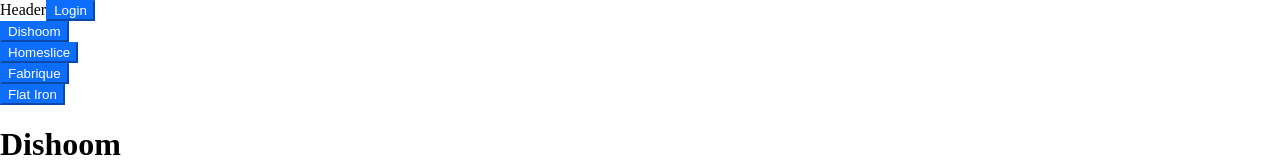
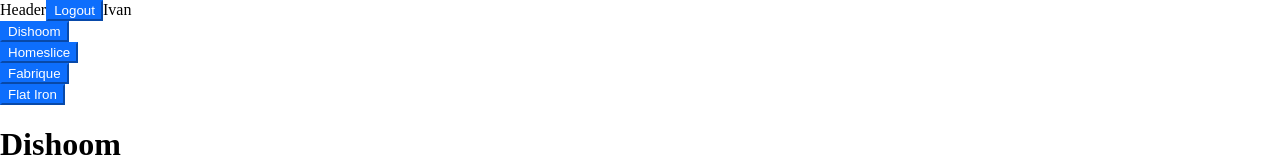
Before and after one commit to DaniilDorovenko/restaurants-app, a React (Vite) app: page / in a window 1280 px wide. Both pictures are taken after a click on the button "Login". Shown: the top 160 px of the page. Built offline with nearby package versions, Linux system fonts and the light colour scheme.

Commit message:
user cotext added

```diff
--- a/src/App.jsx
+++ b/src/App.jsx
@@ -2,12 +2,15 @@
 import { Layout } from './components/layout/component';
 import { restaurants } from "../materials/mock"
 import { Restaurant } from './components/restaurant/component'
-import { Button } from './components/./button/component';
+import { Button } from './components/button/component';
+import { UserContext } from "./components/contexts/user";
 
 export const App = () => {
   const [currentRestaurantNumber, setcurrentRestaurantNumber] = useState(0);
+  const [user, setUser] = useState({ name: '', email: '' });
 
   return (
+    <UserContext.Provider value={{user, setUser}}>
       <Layout>
         {restaurants.map((restaurant, index) => (
           <div key={index}>
@@ -18,7 +21,8 @@
             </Button>
           </div>
         ))}
-      <Restaurant restaurant={restaurants[currentRestaurantNumber]}/>
+        <Restaurant restaurant={restaurants[currentRestaurantNumber]} />
       </Layout>
+    </UserContext.Provider>
   );
 };
--- a/src/components/header/component.jsx
+++ b/src/components/header/component.jsx
@@ -1,30 +1,22 @@
 import React from "react";
 import { useState } from "react";
 import { useContext } from "react";
-// import { UserContext } from "../contexts/user";
 import { Button } from '../button/component';
+import { UserContext } from "../contexts/user";
 
-const UserContext = React.createContext({ name: 'Nobody', email: 'NoEmail' });
 
 export const Header = () => {
-    const [user, setUser] = useState({ name: '', email: '' });
-    const contextedUser = useContext(UserContext);
-
-    function login() {
-        setUser({ name: 'Ivan', email: 'ivan@mail.ru' });
-        console.log(user);
-        console.log(contextedUser);
-    }
+    const { setUser, user } = useContext(UserContext);
+    // const {user} = useContext(UserContext);
+    console.log(user);
     return (
         <header>
             Header
-            <UserContext.Provider value={user}>
-                <Button
-                    // onClick={() => setUser({ name: 'Ivan', email: 'ivan@mail.ru' })}
-                    onClick={login}
-                >
-                    Login
-                </Button>
-            </UserContext.Provider>
-        </header>)
+            {user.name?
+            <><Button onClick={() => setUser({ name: '', email: '' })}>Logout </Button><span>{user.name}</span></>:
+            <Button onClick={() => setUser({ name: 'Ivan', email: 'ivan@mail.ru' })}>Login</Button>
+            }
+
+        </header>
+    )
 };
--- a/src/components/restaurant/component.jsx
+++ b/src/components/restaurant/component.jsx
@@ -5,7 +5,8 @@
 import { UserContext } from "../contexts/user";
 
 export const Restaurant = ({ restaurant }) => {
-    const value = useContext(UserContext);
+    // const {user} = useContext(UserContext);
+    // console.log(user);
     return (
         <div>
             <h1>{restaurant.name}</h1>
```
Lines whose indentation alone changed are shown as unchanged.
